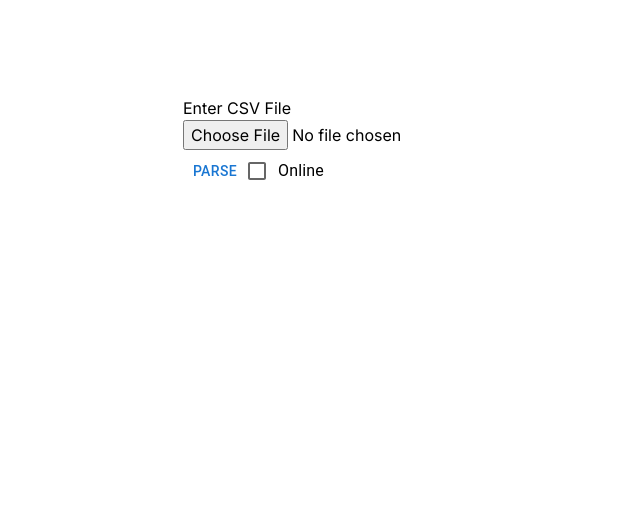
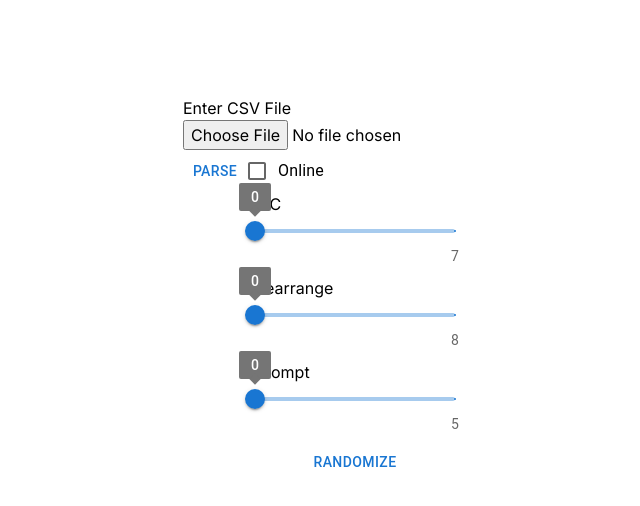
Before and after one commit to ttn729/nhum-education-project, a Next.js app: page / in a window 1280 px wide. Shown: the top 506 px of the page, without its empty margins (285-925 px from the left). Built offline with nearby package versions, Linux system fonts and the light colour scheme.

Commit message:
Add Random Question Slider

```diff
--- a/components/Parsing.jsx
+++ b/components/Parsing.jsx
@@ -6,7 +6,7 @@ import { FormControlLabel, Checkbox, Button } from "@mui/material";
 // Allowed extensions for input file
 const allowedExtensions = ["csv"];
 
-export const Parsing = ({setData, setOnlineMode, setError}) => {
+export const Parsing = ({setData, setOnlineMode, setError, setQuestionTypes}) => {
 
   // It will store the file uploaded by the user
   const [file, setFile] = useState("");
@@ -52,6 +52,15 @@ export const Parsing = ({setData, setOnlineMode, setError}) => {
       const parsedData = csv?.data;
       const columns = Object.keys(parsedData[0]);
       console.log(parsedData);
+
+      const countByQuestionType = parsedData.reduce((count, question) => {
+        const questionType = question.QuestionType;
+        return { ...count, [questionType]: (count[questionType] || 0) + 1 };
+      }, {});
+
+      setQuestionTypes(countByQuestionType);
+      console.log(countByQuestionType);
+
       setData(parsedData);
     };
     reader.readAsText(file);
--- /dev/null
+++ b/components/QuestionTypeSlider.jsx
@@ -0,0 +1,30 @@
+import React from "react";
+import Slider from "@mui/material/Slider";
+
+export function QuestionTypeSlider() {
+  const questionTypeCounts = { MC: 7, Rearrange: 8, Prompt: 5 };
+  const sliderWidth = 200; // set a fixed width for the slider container
+
+  return (
+    <>
+      {questionTypeCounts &&
+        Object.entries(questionTypeCounts).map(([questionType, count]) => (
+          <div
+            key={questionType}
+            style={{ width: `${sliderWidth}px`, marginBottom: "16px" }} // set the width and margin of the container
+          >
+            <span>{questionType}</span>
+            <Slider
+              defaultValue={0}
+              step={1}
+              marks={[{ value: count, label: count }]}
+              min={0}
+              max={count}
+              valueLabelDisplay="on"
+              sx={{ marginBottom: "8px" }} // set a margin for the slider
+            />
+          </div>
+        ))}
+    </>
+  );
+}
--- a/pages/index.js
+++ b/pages/index.js
@@ -3,6 +3,8 @@ import { Parsing } from "@/components/Parsing";
 import { Inter } from "next/font/google";
 import OfflineMode from "@/components/OfflineMode";
 import OnlineMode from "@/components/OnlineMode";
+import { Button } from "@mui/material";
+import { QuestionTypeSlider } from "@/components/QuestionTypeSlider";
 
 const inter = Inter({ subsets: ["latin"] });
 
@@ -16,15 +18,37 @@ export default function Home() {
   // correct file extension is not used
   const [error, setError] = useState("");
 
+  const [randomize, setRandomize] = useState(false);
+
+  const [questionTypes, setQuestionTypes] = useState([]);
+
+  function onClickRandom() {
+
+    setRandomize(!randomize)
+  }
+
   return (
     <main
       className={`flex min-h-screen flex-col items-center p-24 ${inter.className}`}
     >
-      <Parsing setData={setData} setOnlineMode={setOnlineMode} setError={setError} />
+      <Parsing
+        setData={setData}
+        setOnlineMode={setOnlineMode}
+        setError={setError}
+        setQuestionTypes={setQuestionTypes}
+      />
 
-      {!onlineMode && <OfflineMode data={data} error={error} />}
+      <QuestionTypeSlider questionTypes={questionTypes}/>
 
-      {onlineMode && <OnlineMode data={data} error={error} />}
+      <Button onClick={onClickRandom}>Randomize</Button>
+
+      {randomize ? (
+        onlineMode ? (
+          <OnlineMode data={data} error={error} />
+        ) : (
+          <OfflineMode data={data} error={error} />
+        )
+      ) : null}
     </main>
   );
 }
```
